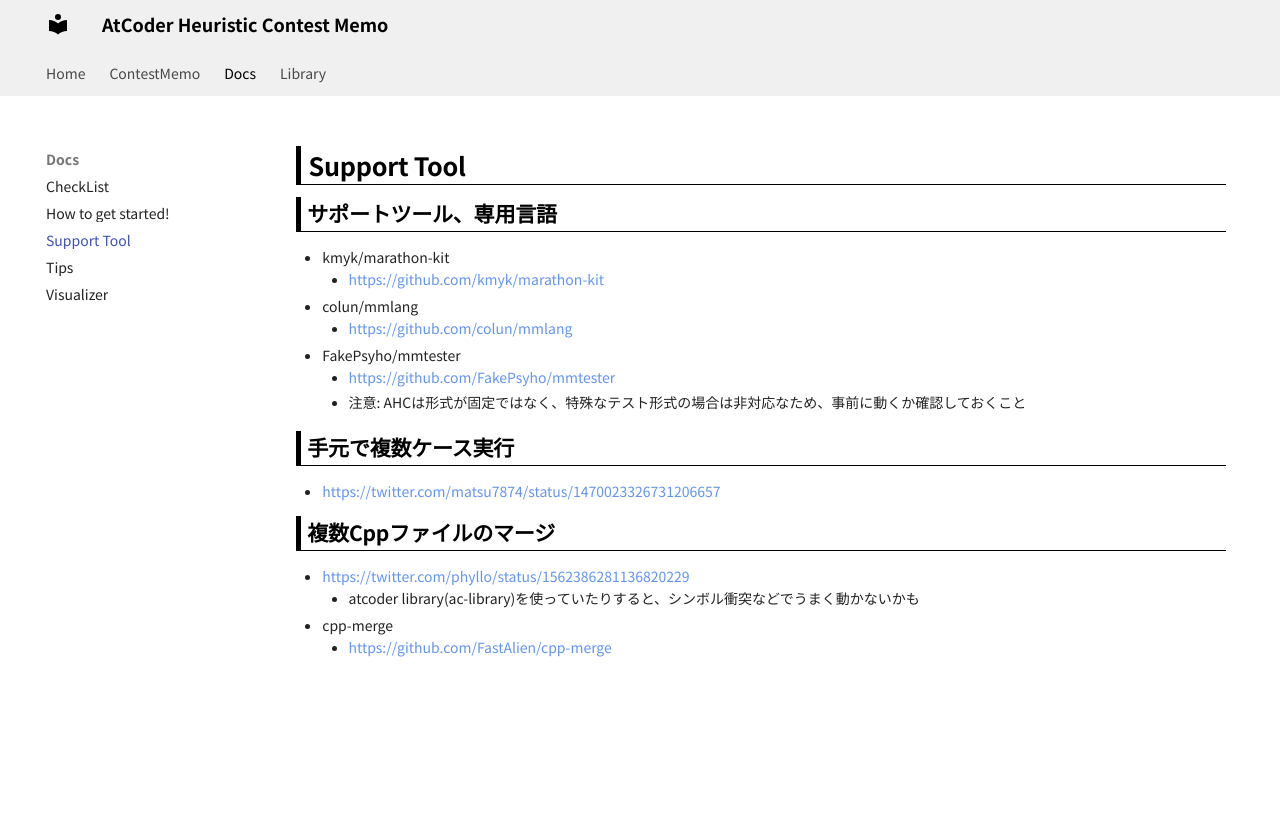
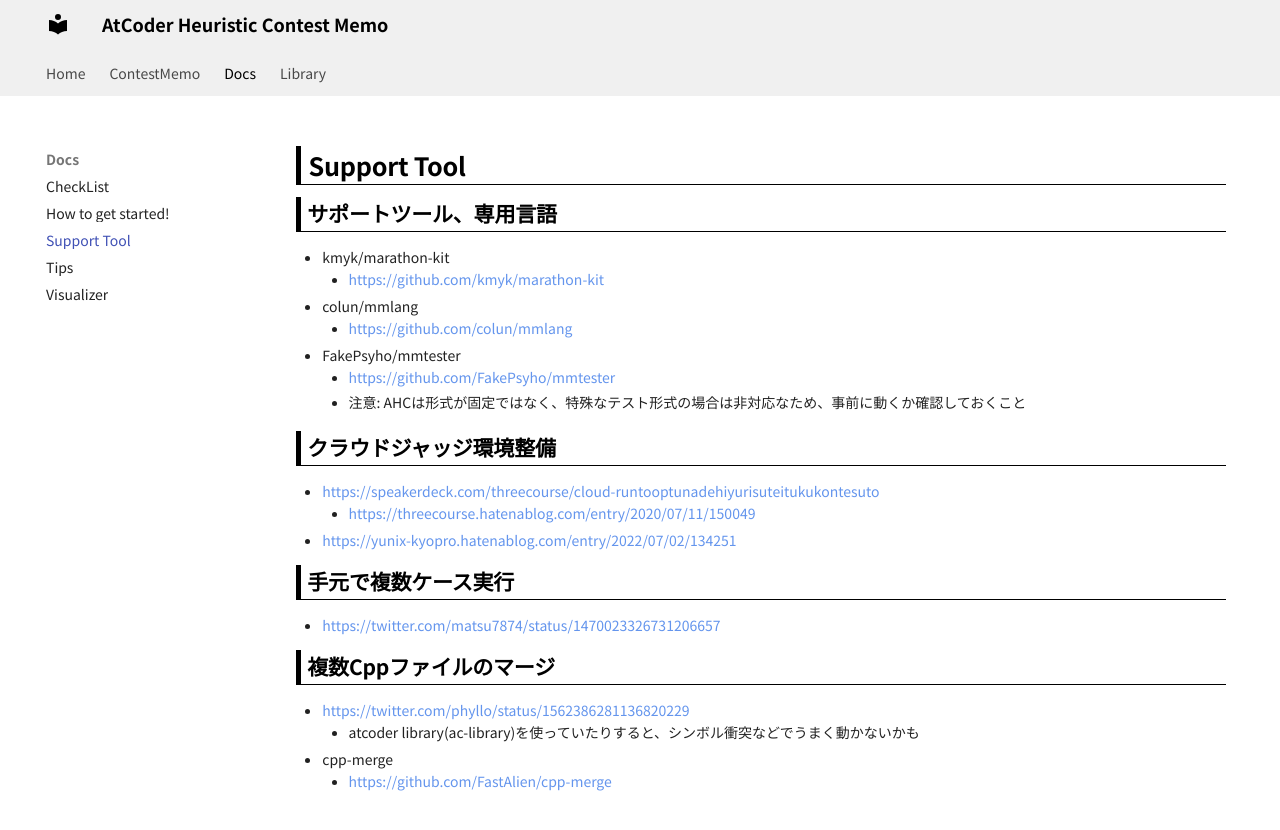
Before and after one commit to jetbead/AtCoderHeuristicContestMemo, an MkDocs documentation site: the page built from docs/Docs/support_tool.md, in a window 1280 px wide. Shown: the top 830 px of the page. Built offline with MkDocs 1.6.1 and Material for MkDocs 9.7.7, drawn with Linux system fonts in a browser that asks for light colours; some web fonts are replaced.

Commit message:
modify support_tool

```diff
--- a/docs/Docs/support_tool.md
+++ b/docs/Docs/support_tool.md
@@ -10,6 +10,12 @@
   - https://github.com/FakePsyho/mmtester
   - 注意: AHCは形式が固定ではなく、特殊なテスト形式の場合は非対応なため、事前に動くか確認しておくこと
 
+## クラウドジャッジ環境整備
+
+- https://speakerdeck.com/threecourse/cloud-runtooptunadehiyurisuteitukukontesuto
+  - https://threecourse.hatenablog.com/entry/2020/07/11/150049
+- https://yunix-kyopro.hatenablog.com/entry/2022/07/02/134251
+
 ## 手元で複数ケース実行
 
 - https://twitter.com/matsu7874/status/1470023326731206657
```
